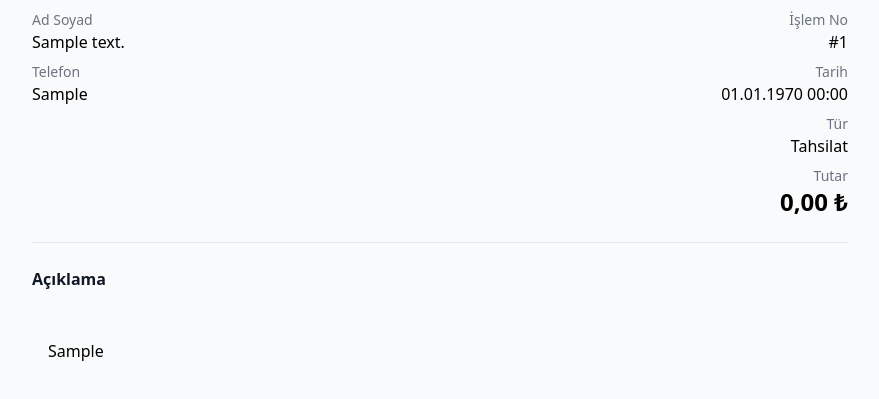
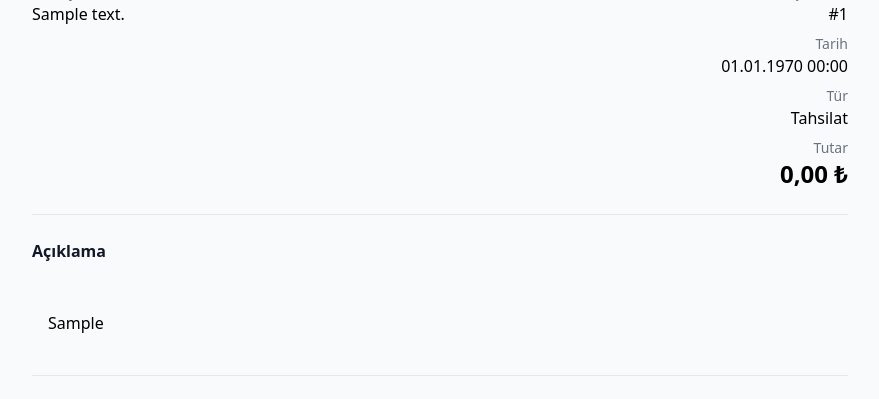
Before and after one commit to OktayAla/WebProjects, a PHP site: page /yazdir.php?id=1 in a window 1280 px wide. Shown: the part 364-763 px from the top of the page, without its empty margins (200-1079 px from the left). Run offline with PHP 8.4, Linux system fonts and the light colour scheme; the visitor is signed in with stand-in values (Sample User, id 1); tables that the repository leaves empty or names only in its code hold one stand-in row (values such as "Sample post"); a stand-in replaces the project's code that opens the database connection; some libraries are stand-ins or nearby versions.

Commit message:
Update yazdir.php

```diff
--- a/CustomerTrackingPanel/yazdir.php
+++ b/CustomerTrackingPanel/yazdir.php
@@ -174,7 +174,6 @@
 
 				<!-- Şirket Bilgileri -->
 				<div id="company-info" class="mb-6 text-center">
-					<h3 id="company-name-display" class="text-xl font-bold text-gray-900">Müşteri Portalı</h3>
 					<div id="company-contact-display" class="text-sm text-gray-600 mt-1"></div>
 				</div>
 
@@ -188,10 +187,6 @@
 							<div class="flex flex-col">
 								<span class="text-sm font-medium text-gray-500">Ad Soyad</span>
 								<span class="text-base"><?php echo htmlspecialchars($tx['musteri_isim']); ?></span>
-							</div>
-							<div class="flex flex-col">
-								<span class="text-sm font-medium text-gray-500">Telefon</span>
-								<span class="text-base"><?php echo htmlspecialchars($tx['numara']); ?></span>
 							</div>
 						</div>
 					</div>
```
